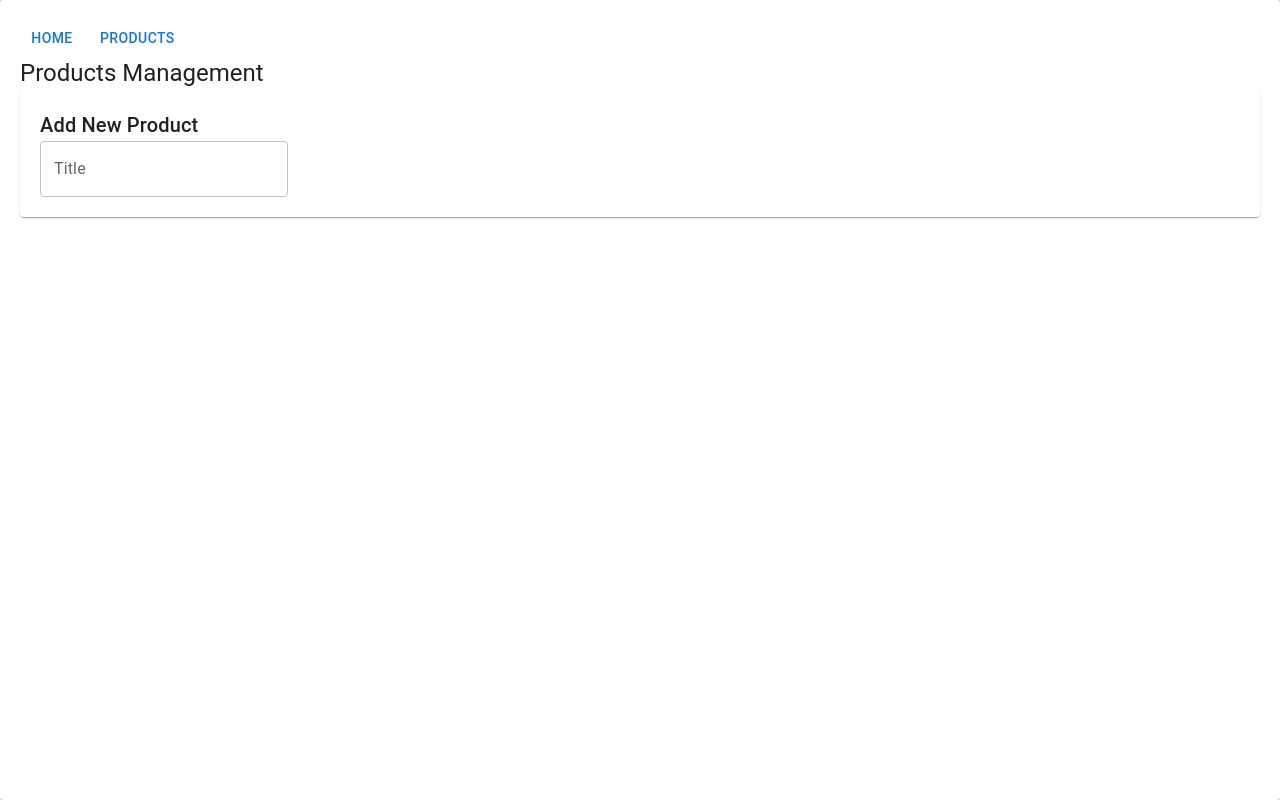
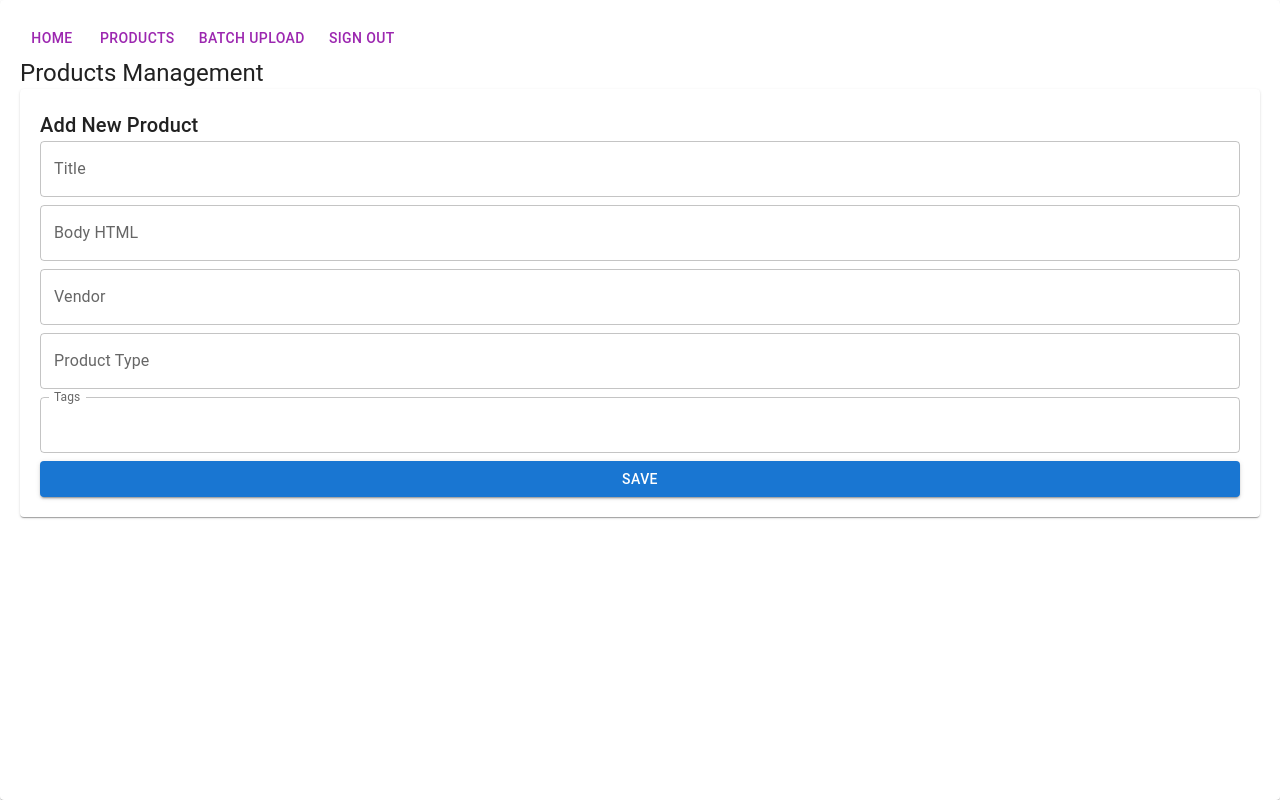
Before and after one commit to ellenjane001/products-list, a Next.js app: page /products in a window 1280 px wide. Built offline with nearby package versions, Linux system fonts and the light colour scheme; no server answers; sample sign-in values are in the browser's storage.

Commit message:
added new changes

```diff
--- /dev/null
+++ b/app/api/reader/route.ts
@@ -0,0 +1,24 @@
+import { NextRequest, NextResponse } from "next/server";
+import * as XLSX from 'xlsx';
+
+export async function POST(request: NextRequest, result: NextResponse) {
+    try {
+        // Read the XLSX file
+        const workbook = XLSX.readFile('');
+
+        // Get the names of all sheets in the workbook
+        const sheetNames = workbook.SheetNames;
+
+        // Access the first sheet
+        const sheet = workbook.Sheets[sheetNames[0]];
+
+        // Convert the sheet data to JSON
+        const jsonData = XLSX.utils.sheet_to_json(sheet, { header: 1 });
+
+        // Respond with the JSON data
+        NextResponse.json({ status: 200, jsonData });
+    } catch (e) {
+        console.error('Error reading XLSX file:', e);
+        NextResponse.json({ status: 500, error: 'Failed to read XLSX file' });
+    }
+}
--- /dev/null
+++ b/app/batch/page.tsx
@@ -0,0 +1,11 @@
+"use client"
+import Layout from '@/components/layout'
+import React from 'react'
+
+const Batch = () => {
+    return (
+        <Layout>Batch</Layout>
+    )
+}
+
+export default Batch
--- a/app/globals.css
+++ b/app/globals.css
@@ -1,27 +1,3 @@
 @tailwind base;
 @tailwind components;
 @tailwind utilities;
-
-:root {
-  --foreground-rgb: 0, 0, 0;
-  --background-start-rgb: 214, 219, 220;
-  --background-end-rgb: 255, 255, 255;
-}
-
-@media (prefers-color-scheme: dark) {
-  :root {
-    --foreground-rgb: 255, 255, 255;
-    --background-start-rgb: 0, 0, 0;
-    --background-end-rgb: 0, 0, 0;
-  }
-}
-
-body {
-  color: rgb(var(--foreground-rgb));
-  background: linear-gradient(
-      to bottom,
-      transparent,
-      rgb(var(--background-end-rgb))
-    )
-    rgb(var(--background-start-rgb));
-}
--- a/app/page.tsx
+++ b/app/page.tsx
@@ -8,11 +8,7 @@ export default function Home() {
   return (
     <Layout>
       <div className='flex flex-col items-center'>
-        <LoginButton />
-        {status === "authenticated" && <>
-          <LogoutButton />
-          <ProfileButton /></>}
-
+        {status === "loading" && <LoginButton />}
       </div>
 
     </Layout>
--- /dev/null
+++ b/app/profile/page.tsx
@@ -0,0 +1,9 @@
+import React from 'react'
+
+const Profile = () => {
+    return (
+        <div>Profile</div>
+    )
+}
+
+export default Profile
--- a/components/add-products/index.tsx
+++ b/components/add-products/index.tsx
@@ -1,7 +1,7 @@
 import React from 'react'
 import { useFormik } from 'formik';
-import { Paper, TextField, Typography } from '@mui/material';
-import { StyledPaper } from '../styled-components';
+import { Button, Paper, TextField, Typography } from '@mui/material';
+import { StyledButton, StyledPaper } from '../styled-components';
 
 type productsType = {
     title: string
@@ -27,11 +27,20 @@ const AddProducts = () => {
     return (
         <StyledPaper>
             <Typography variant='h6'>Add New Product</Typography>
-            <form onSubmit={formik.handleSubmit}>
+            <form onSubmit={formik.handleSubmit} className='flex flex-col gap-2'>
+                {/* title */}
                 <TextField id="outlined-basic" name='title' label="Title" variant="outlined" onChange={formik.handleChange} value={formik.values.title} />
+                {/* body html */}
+                <TextField id="outlined-basic" name='body_html' label="Body HTML" variant="outlined" onChange={formik.handleChange} value={formik.values.body_html} />
+                {/* vendor */}
+                <TextField id="outlined-basic" name='vendor' label="Vendor" variant="outlined" onChange={formik.handleChange} value={formik.values.vendor} />
+                {/* product type */}
+                <TextField id="outlined-basic" name='product_type' label="Product Type" variant="outlined" onChange={formik.handleChange} value={formik.values.product_type} />
+                {/* tags */}
+                <TextField id="outlined-basic" name='tags' label="Tags" variant="outlined" onChange={formik.handleChange} value={formik.values.tags} />
+                <StyledButton variant='contained' color="primary" type="submit">Save</StyledButton>
             </form>
         </StyledPaper>
-
     )
 }
 
--- a/components/navigation/index.tsx
+++ b/components/navigation/index.tsx
@@ -2,14 +2,22 @@ import { Button } from '@mui/material'
 import Link from 'next/link'
 import React from 'react'
 import { useSession } from "next-auth/react"
+import { LogoutButton } from '../next-auth-buttons'
+import { StyledButtonLink } from '../styled-components'
 
 const NavigationBar = () => {
     const { data: session, status } = useSession()
     return (
         <nav>
             <ul className='flex gap-2'>
-                <li><Link href="/"><Button>Home</Button></Link></li>
-                {status === "authenticated" && <li><Link href="/products"><Button>Products</Button></Link></li>}
+                <li><Link href="/"><StyledButtonLink color='secondary'>Home</StyledButtonLink></Link></li>
+                {status === "authenticated" &&
+                    <>
+                        <li><Link href="/products"><StyledButtonLink color='secondary'>Products</StyledButtonLink></Link></li>
+                        <li><Link href="/batch"><StyledButtonLink color='secondary'>Batch Upload</StyledButtonLink></Link></li>
+                        <li><LogoutButton /></li>
+                    </>
+                }
             </ul>
         </nav>
     )
--- a/components/next-auth-buttons/index.tsx
+++ b/components/next-auth-buttons/index.tsx
@@ -1,6 +1,7 @@
 import { Button } from "@mui/material";
 import { signIn, signOut } from "next-auth/react";
 import Link from "next/link";
+import { StyledButtonLink } from "../styled-components";
 
 export const LoginButton = () => {
     return (
@@ -20,9 +21,9 @@ export const RegisterButton = () => {
 
 export const LogoutButton = () => {
     return (
-        <button style={{ marginRight: 10 }} onClick={() => signOut()}>
+        <StyledButtonLink color="secondary" style={{ marginRight: 10 }} onClick={() => signOut()}>
             Sign Out
-        </button>
+        </StyledButtonLink>
     );
 };
 
--- a/components/styled-components/index.tsx
+++ b/components/styled-components/index.tsx
@@ -1,7 +1,9 @@
 import styled from "@emotion/styled";
-import { Paper } from "@mui/material";
+import { Button, Paper } from "@mui/material";
 
 const StyledPaper = styled(Paper)(({ theme, square }) => ({ padding: 20 }))
 const LayoutPaper = styled(Paper)(({ theme, square }) => ({ padding: 20, height: "100vh", width: "100%" }))
+const StyledButton = styled(Button)(({ theme, variant }) => ({}))
+const StyledButtonLink = styled(Button)(() => ({}))
 
-export { StyledPaper, LayoutPaper }
+export { StyledPaper, LayoutPaper, StyledButton, StyledButtonLink }
--- a/package.json
+++ b/package.json
@@ -9,7 +9,7 @@
     "lint": "next lint"
   },
   "dependencies": {
-    "@emotion/react": "^11.11.0",
+    "@emotion/react": "^11.11.1",
     "@emotion/styled": "^11.11.0",
     "@mui/material": "^5.13.4",
     "@types/node": "20.2.5",
```
Also changed, not shown: 1 other file (tests, documents, lock files or other folders).
